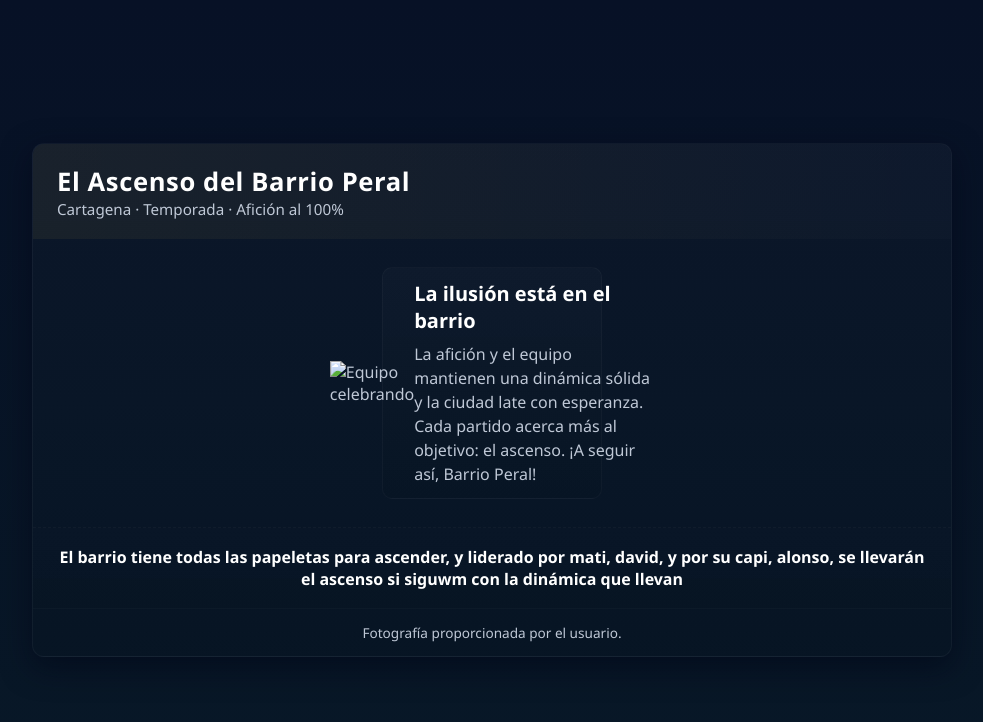
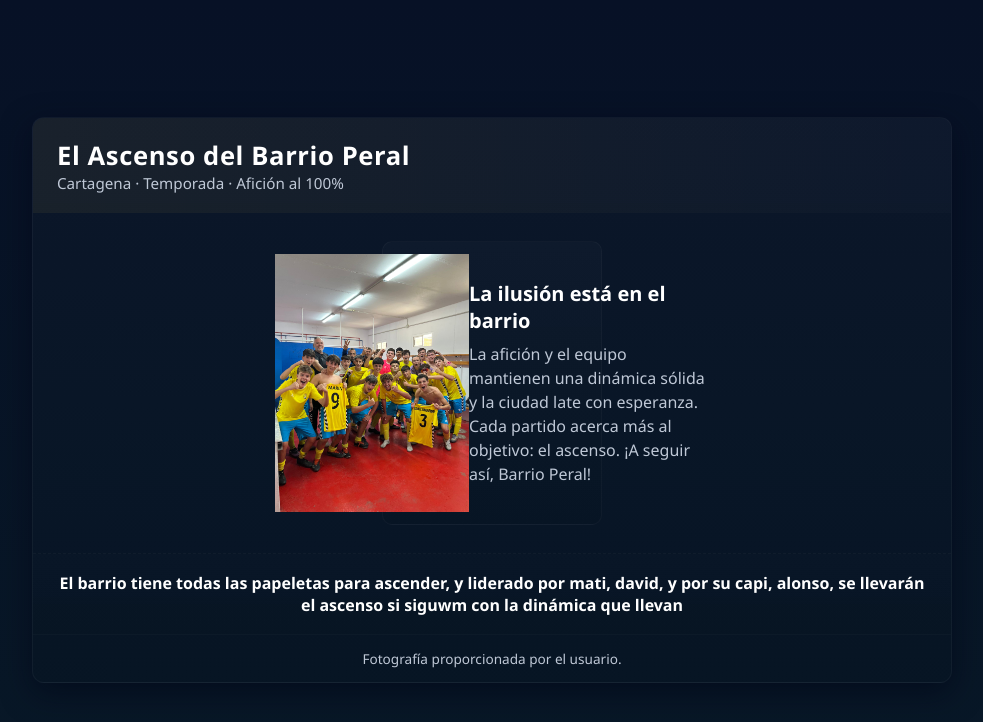
Before and after one commit to Belna29-Barrio/Belna29-Barrio, a plain HTML site: page ejerciciosconplantillas/ejercicio6.html in a window 1280 px wide. Shown: the whole page, without its empty margins (148-1131 px from the left). Drawn offline with Linux system fonts and the light colour scheme.

Commit message:
Insert image in ejercicio6.html

```diff
--- a/ejerciciosconplantillas/ejercicio6.html
+++ b/ejerciciosconplantillas/ejercicio6.html
@@ -120,7 +120,7 @@ border-top:1px solid rgba(255,255,255,0.02);
 <div class="badge">
 <!-- 🟡 AQUÍ VA LA IMAGEN QUE ME ENVIASTE, YA INSERTADA -->
 <img
-src="imagenes/"
+src="imagenes/882352e2-f3df-4312-9491-bc7c290d1b18.JPG"
 alt="Equipo celebrando"
 />
 <div class="copy">
```
